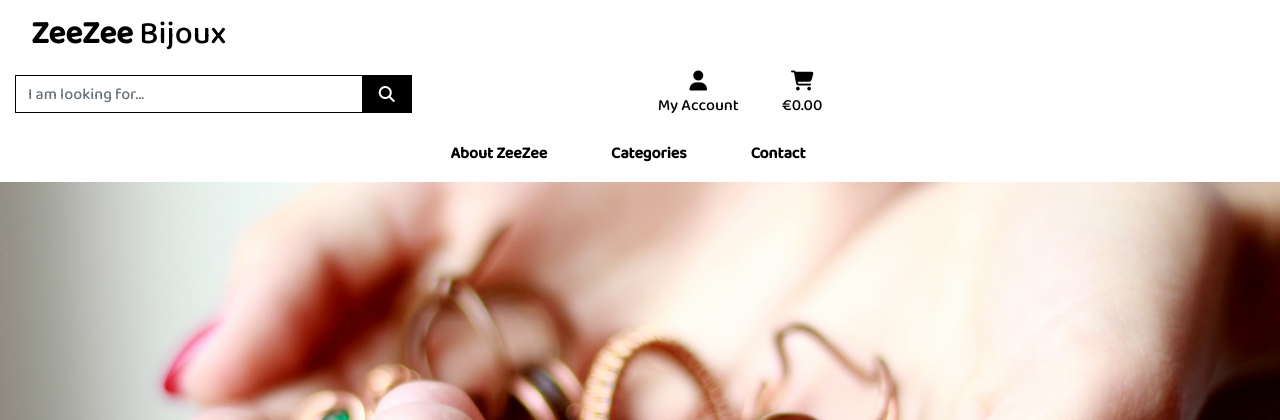
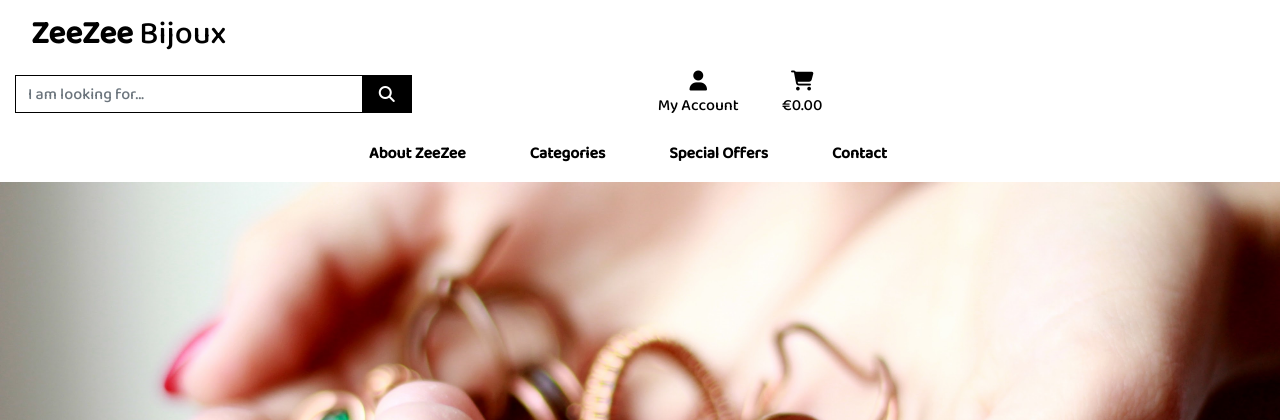
Before and after one commit to Code-Institute-Submissions/zeezee, a Django app: page / in a window 1280 px wide. Shown: the top 420 px of the page. Run offline with Django 3.2, Linux system fonts and the light colour scheme; some libraries are stand-ins or nearby versions.

Commit message:
Special offers menu added

```diff
--- a/templates/includes/main-nav.html
+++ b/templates/includes/main-nav.html
@@ -19,6 +19,11 @@
         </li>
         <li>
             <a class="logo-font font-weight-bold nav-link text-black mr-5" href="#" id="bijoux-link" data-toggle="dropdown" aria-haspopup="true" aria-expanded="false">
+              Special Offers
+            </a>
+        </li>
+        <li>
+            <a class="logo-font font-weight-bold nav-link text-black mr-5" href="#" id="bijoux-link" data-toggle="dropdown" aria-haspopup="true" aria-expanded="false">
               Contact
             </a>
         </li>
```
